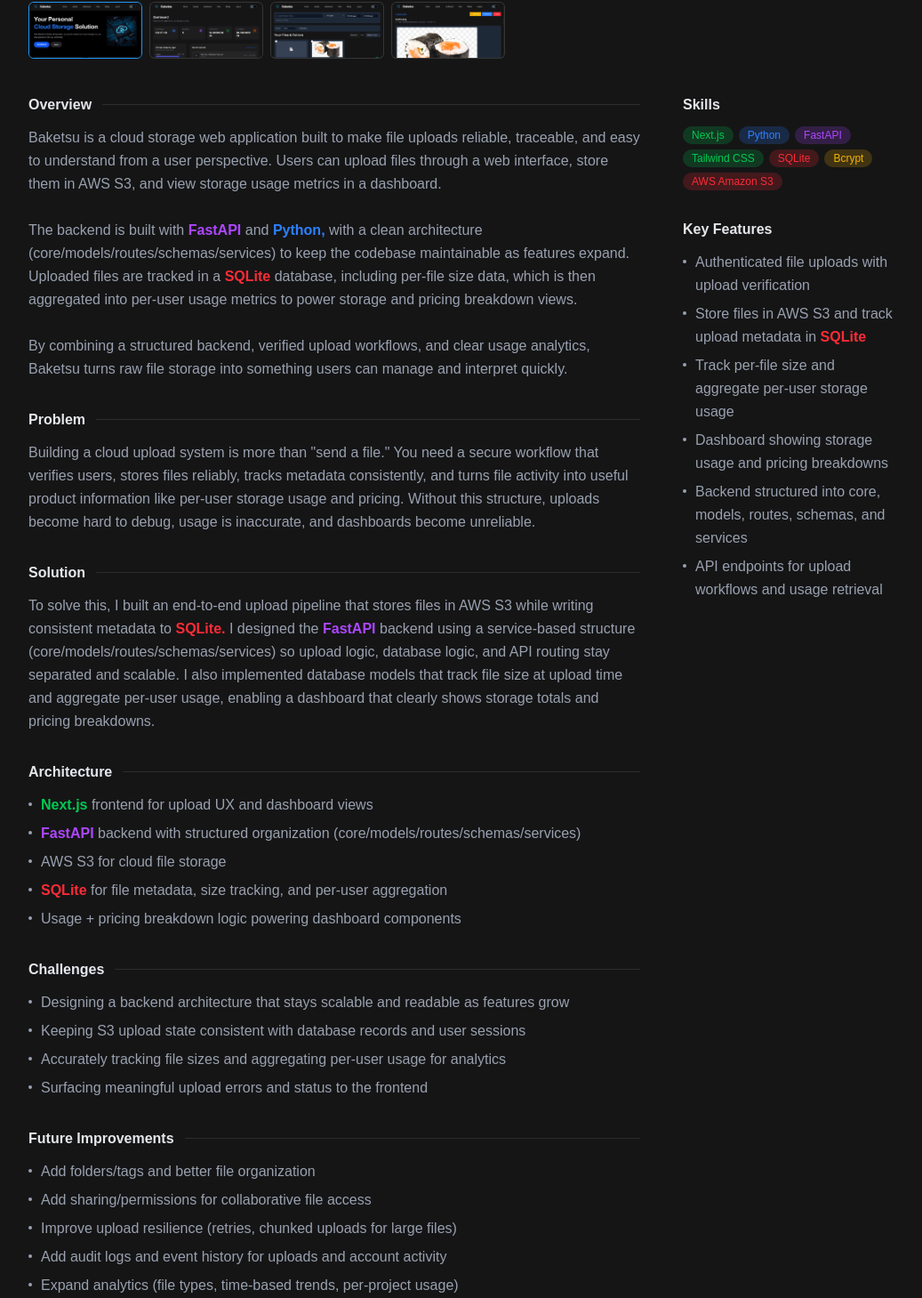
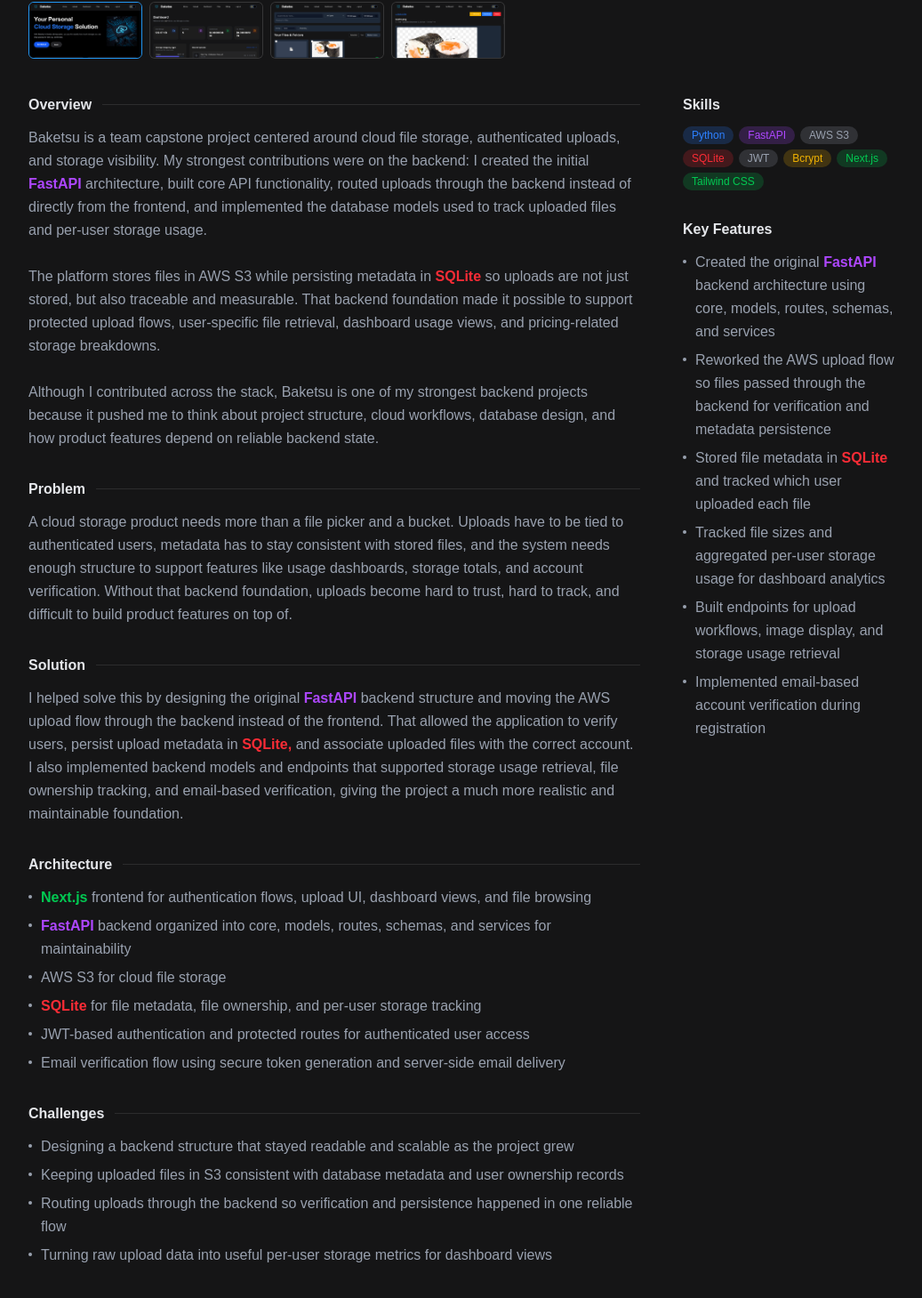
Before and after one commit to jzhao234/JunhaoZhao_Portfolio, a Next.js app: page /projects/baketsu-cloud-storage in a window 1280 px wide. Shown: the part 775-2234 px from the top of the page at 89% size, without its empty margins (120-1157 px from the left). Built offline with nearby package versions, Linux system fonts and the light colour scheme.

Commit message:
updated baketsu data and resume

```diff
--- a/src/data/projects/baketsu.ts
+++ b/src/data/projects/baketsu.ts
@@ -13,43 +13,53 @@
   ],
   name: "Baketsu",
   cardDescription:
-    "Cloud file storage platform with JWT authentication, bcrypt password hashing, AWS S3 integration, and a SQLite database tracking per-user file metadata and folder structure.",
+    "Team-built cloud storage platform where I focused on backend architecture, authenticated upload workflows, AWS S3 integration, and SQLite-based file metadata and per-user storage tracking.",
   features: [
-    "Authenticated file uploads with upload verification",
-    "Store files in AWS S3 and track upload metadata in SQLite",
-    "Track per-file size and aggregate per-user storage usage",
-    "Dashboard showing storage usage and pricing breakdowns",
-    "Backend structured into core, models, routes, schemas, and services",
-    "API endpoints for upload workflows and usage retrieval",
+    "Created the original FastAPI backend architecture using core, models, routes, schemas, and services",
+    "Reworked the AWS upload flow so files passed through the backend for verification and metadata persistence",
+    "Stored file metadata in SQLite and tracked which user uploaded each file",
+    "Tracked file sizes and aggregated per-user storage usage for dashboard analytics",
+    "Built endpoints for upload workflows, image display, and storage usage retrieval",
+    "Implemented email-based account verification during registration",
   ],
-  overview: `Baketsu is a cloud storage web application built to make file uploads reliable, traceable, and easy to understand from a user perspective. Users can upload files through a web interface, store them in AWS S3, and view storage usage metrics in a dashboard.
+  overview: `Baketsu is a team capstone project centered around cloud file storage, authenticated uploads, and storage visibility. My strongest contributions were on the backend: I created the initial FastAPI architecture, built core API functionality, routed uploads through the backend instead of directly from the frontend, and implemented the database models used to track uploaded files and per-user storage usage.
 
-        The backend is built with FastAPI and Python, with a clean architecture (core/models/routes/schemas/services) to keep the codebase maintainable as features expand. Uploaded files are tracked in a SQLite database, including per-file size data, which is then aggregated into per-user usage metrics to power storage and pricing breakdown views.
+The platform stores files in AWS S3 while persisting metadata in SQLite so uploads are not just stored, but also traceable and measurable. That backend foundation made it possible to support protected upload flows, user-specific file retrieval, dashboard usage views, and pricing-related storage breakdowns.
 
-        By combining a structured backend, verified upload workflows, and clear usage analytics, Baketsu turns raw file storage into something users can manage and interpret quickly.`,
-  problem: `Building a cloud upload system is more than "send a file." You need a secure workflow that verifies users, stores files reliably, tracks metadata consistently, and turns file activity into useful product information like per-user storage usage and pricing. Without this structure, uploads become hard to debug, usage is inaccurate, and dashboards become unreliable.`,
-  solution: `To solve this, I built an end-to-end upload pipeline that stores files in AWS S3 while writing consistent metadata to SQLite. I designed the FastAPI backend using a service-based structure (core/models/routes/schemas/services) so upload logic, database logic, and API routing stay separated and scalable. I also implemented database models that track file size at upload time and aggregate per-user usage, enabling a dashboard that clearly shows storage totals and pricing breakdowns.`,
+Although I contributed across the stack, Baketsu is one of my strongest backend projects because it pushed me to think about project structure, cloud workflows, database design, and how product features depend on reliable backend state.`,
+  problem: `A cloud storage product needs more than a file picker and a bucket. Uploads have to be tied to authenticated users, metadata has to stay consistent with stored files, and the system needs enough structure to support features like usage dashboards, storage totals, and account verification. Without that backend foundation, uploads become hard to trust, hard to track, and difficult to build product features on top of.`,
+  solution: `I helped solve this by designing the original FastAPI backend structure and moving the AWS upload flow through the backend instead of the frontend. That allowed the application to verify users, persist upload metadata in SQLite, and associate uploaded files with the correct account. I also implemented backend models and endpoints that supported storage usage retrieval, file ownership tracking, and email-based verification, giving the project a much more realistic and maintainable foundation.`,
   architecture: [
-    "Next.js frontend for upload UX and dashboard views",
-    "FastAPI backend with structured organization (core/models/routes/schemas/services)",
+    "Next.js frontend for authentication flows, upload UI, dashboard views, and file browsing",
+    "FastAPI backend organized into core, models, routes, schemas, and services for maintainability",
     "AWS S3 for cloud file storage",
-    "SQLite for file metadata, size tracking, and per-user aggregation",
-    "Usage + pricing breakdown logic powering dashboard components",
+    "SQLite for file metadata, file ownership, and per-user storage tracking",
+    "JWT-based authentication and protected routes for authenticated user access",
+    "Email verification flow using secure token generation and server-side email delivery",
   ],
   challenges: [
-    "Designing a backend architecture that stays scalable and readable as features grow",
-    "Keeping S3 upload state consistent with database records and user sessions",
-    "Accurately tracking file sizes and aggregating per-user usage for analytics",
-    "Surfacing meaningful upload errors and status to the frontend",
+    "Designing a backend structure that stayed readable and scalable as the project grew",
+    "Keeping uploaded files in S3 consistent with database metadata and user ownership records",
+    "Routing uploads through the backend so verification and persistence happened in one reliable flow",
+    "Turning raw upload data into useful per-user storage metrics for dashboard views",
   ],
   improvements: [
-    "Add folders/tags and better file organization",
-    "Add sharing/permissions for collaborative file access",
-    "Improve upload resilience (retries, chunked uploads for large files)",
-    "Add audit logs and event history for uploads and account activity",
-    "Expand analytics (file types, time-based trends, per-project usage)",
+    "Add stronger folder and tagging support for file organization",
+    "Expand storage analytics with file-type breakdowns and time-based usage trends",
+    "Improve upload resilience with retry handling and chunked uploads for large files",
+    "Add file sharing and permission controls for collaborative access",
+    "Move from SQLite to a more scalable production database for larger multi-user workloads",
   ],
-  skills: ["Next.js", "Python", "FastAPI", "Tailwind CSS", "SQLite", "Bcrypt", "AWS Amazon S3"],
+  skills: [
+    "Python",
+    "FastAPI",
+    "AWS S3",
+    "SQLite",
+    "JWT",
+    "Bcrypt",
+    "Next.js",
+    "Tailwind CSS",
+  ],
   githubLink: "https://github.com/jzhao234/Baketsu-CloudStorage",
 };
 
```
Also changed, not shown: 1 other file (tests, documents, lock files or other folders).
